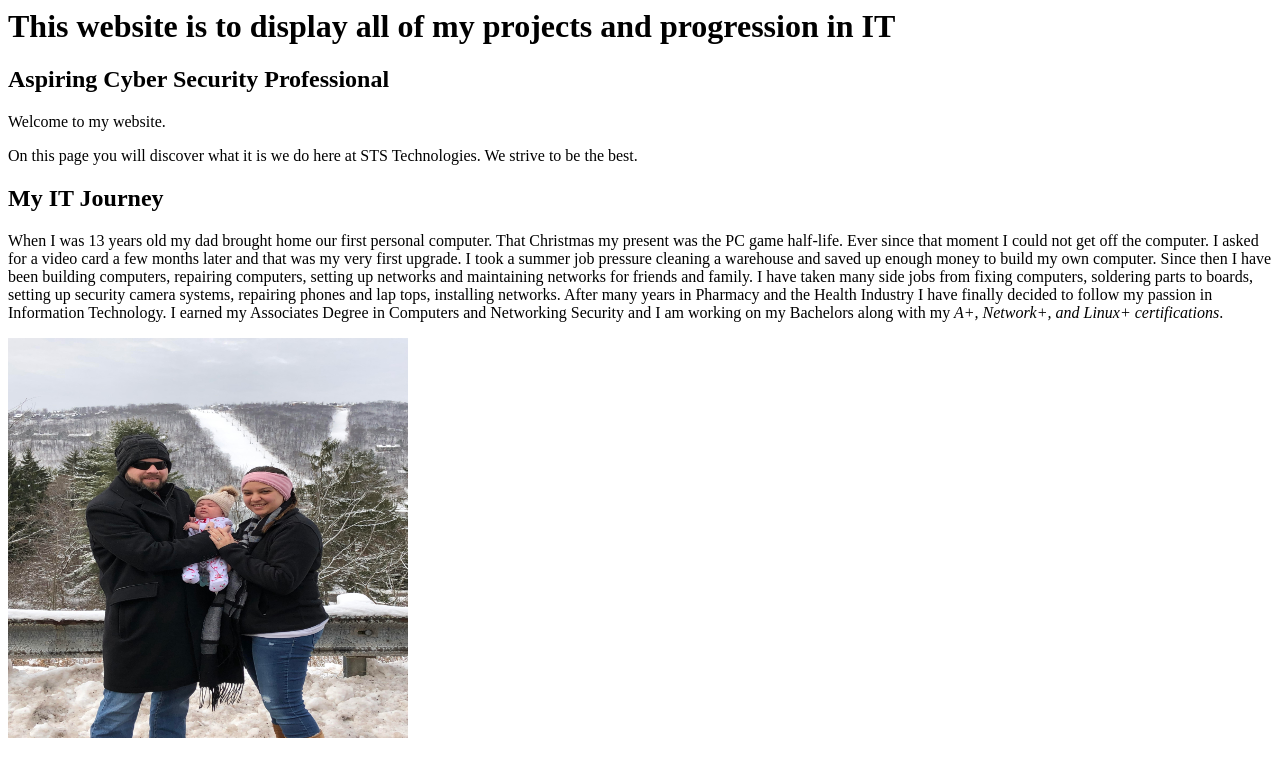
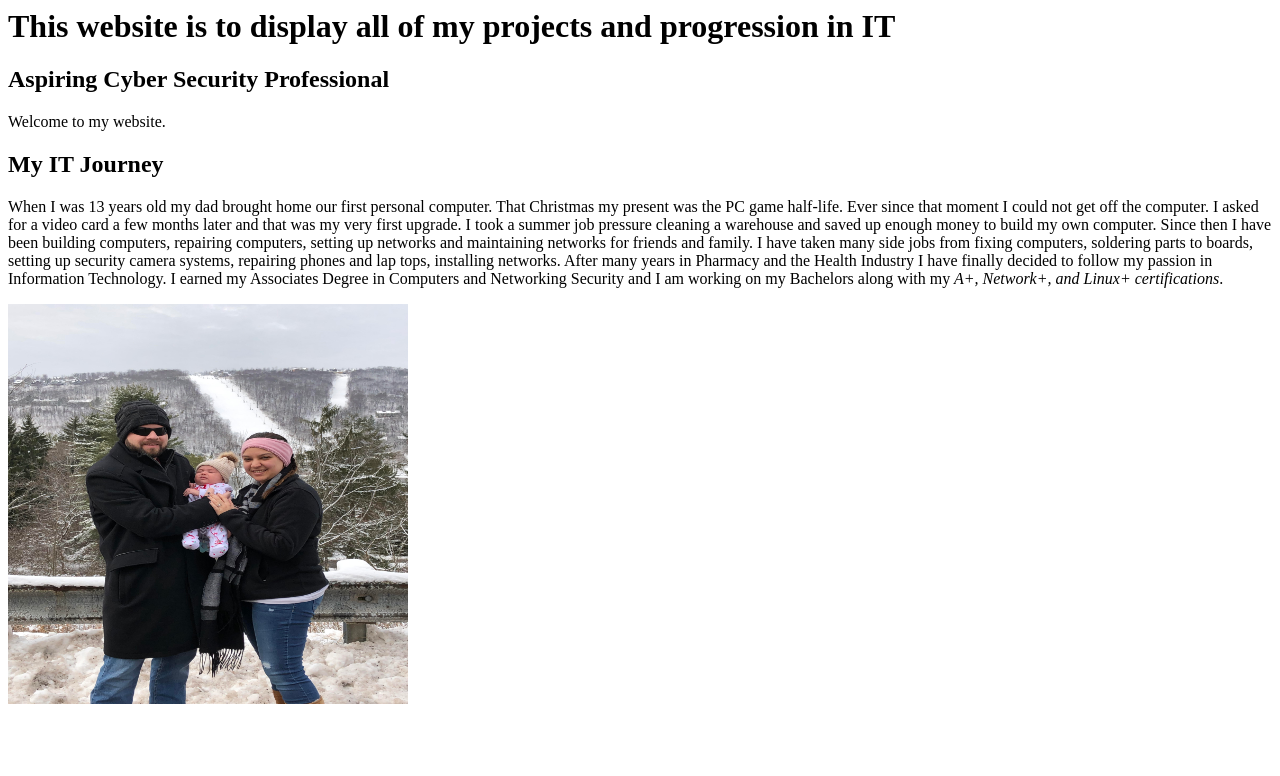
Before and after one commit to seanswift007/Business-webpage-, a plain HTML site: page index.html in a window 1280 px wide. Drawn offline with Linux system fonts and the light colour scheme.

Commit message:
Update index.html

```diff
--- a/index.html
+++ b/index.html
@@ -7,7 +7,6 @@
 
 <p>Welcome to my website.</p>
 
-<p>On this page you will discover what it is we do here at STS Technologies. We strive to be the best.</p>
 
 <article>
  <h1>My IT Journey</h1>
```
